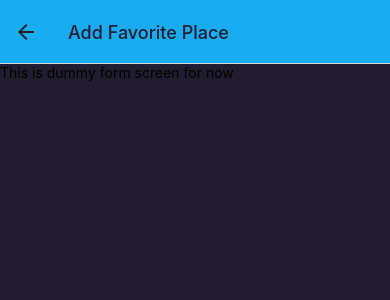
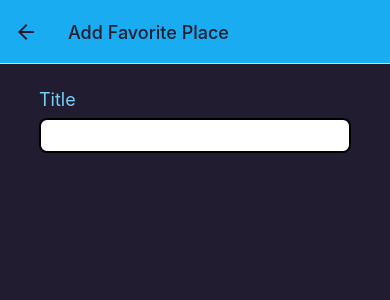
Before and after one commit to aadil42/favorite-places-react-native, a React Native app: screen /AddPlace in a window 390 px wide. Shown: the top 300 px of the page. Built offline with nearby package versions, Linux system fonts and the light colour scheme.

Commit message:
add title input. style it

```diff
--- a/components/PlaceForm.js
+++ b/components/PlaceForm.js
@@ -1,14 +1,59 @@
-import {View, Text} from "react-native";
+import { useState } from "react";
 
+import {View, Text, TextInput, StyleSheet} from "react-native";
+
+// import constants
+import { Colors } from "../constants/Colors";
 
 const PlaceForm = () => {
+
+    const [title, setTitle] = useState("");
+
+    const titleChangeHandler = (val) => {
+        setTitle(val);
+    }
+
     return (
-        <View>
-            <Text>
-                This is dummy form screen for now
-            </Text>
+        <View style={styles.container}>
+            <View style={styles.formContainer}>
+                <Text style={styles.lable}>
+                    Title
+                </Text>
+                <TextInput
+                    keyboardType="ascii-capable"
+                    value={title}
+                    onChangeText={titleChangeHandler}
+                    style={styles.input}
+                />
+            </View>
         </View>
     );
 }
 
+const styles = StyleSheet.create({
+    container: {
+        // borderWidth: 2,
+        alignItems: "center",
+        marginTop: 25,
+        flex: 1
+    },
+    formContainer: {
+        // borderWidth: 2,
+        width: "80%"
+    },
+    lable: {
+        marginBottom: 8,
+        color: Colors.primary200,
+        fontSize: 18
+    },
+    input: {
+       borderWidth: 2,
+       borderColor: "black",
+       paddingVertical: 5,
+       paddingHorizontal: 3,
+       borderRadius: 8,
+       fontSize: 18,
+       backgroundColor: "white"
+    }
+});
 export default PlaceForm;
```
